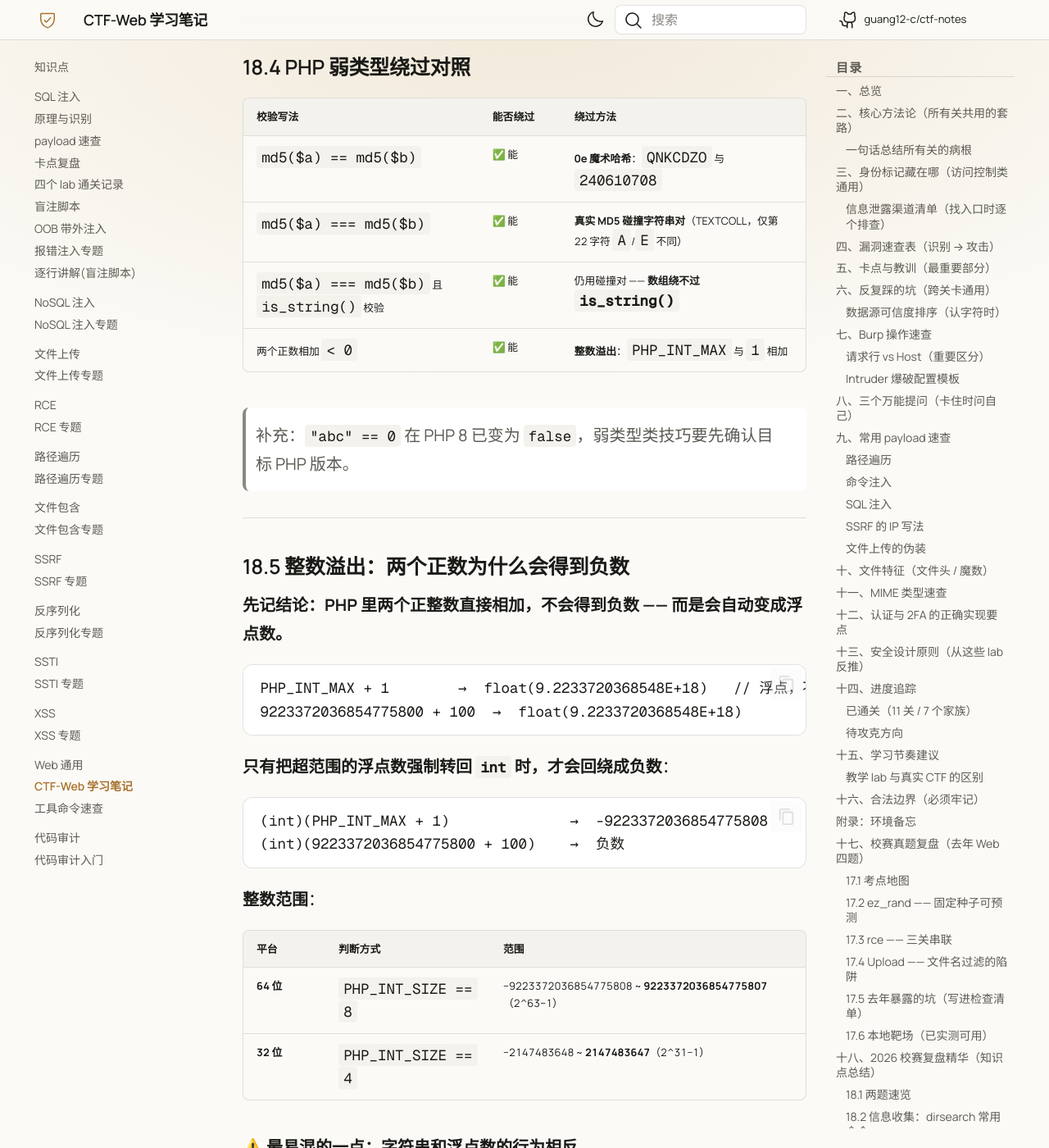
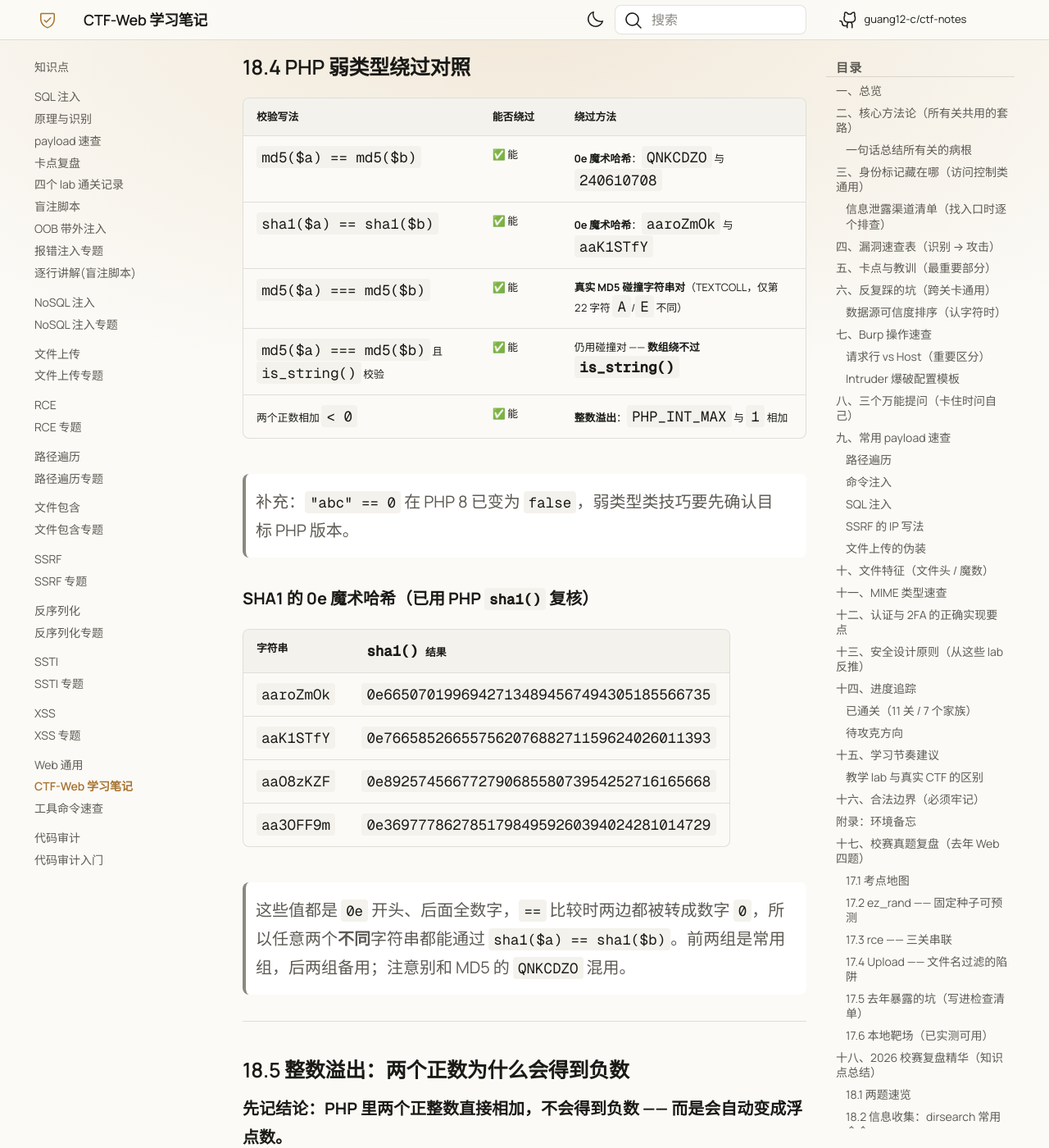
Before and after one commit to guang12-c/ctf-notes, an MkDocs documentation site: the page built from docs/knowledge/web/CTF-Web学习笔记.md, in a window 1280 px wide and 1400 px high, scrolled down 21156 px. Shown: the whole window at 82% size. Built offline with MkDocs 1.6.1 and Material for MkDocs 9.7.7, drawn with Linux system fonts in a browser that asks for light colours; comment, search, counter and statistics services are not loaded.

Commit message:
notes: PHP 弱比较补充 SHA1 0e 魔术哈希对

```diff
--- a/docs/knowledge/web/CTF-Web学习笔记.md
+++ b/docs/knowledge/web/CTF-Web学习笔记.md
@@ -588,11 +588,23 @@ URL 编码后：
 | 校验写法 | 能否绕过 | 绕过方法 |
 |---|---|---|
 | `md5($a) == md5($b)` | ✅ 能 | **0e 魔术哈希**：`QNKCDZO` 与 `240610708` |
+| `sha1($a) == sha1($b)` | ✅ 能 | **0e 魔术哈希**：`aaroZmOk` 与 `aaK1STfY` |
 | `md5($a) === md5($b)` | ✅ 能 | **真实 MD5 碰撞字符串对**（TEXTCOLL，仅第 22 字符 `A`/`E` 不同） |
 | `md5($a) === md5($b)` 且 `is_string()` 校验 | ✅ 能 | 仍用碰撞对 —— **数组绕不过 `is_string()`** |
 | 两个正数相加 `< 0` | ✅ 能 | **整数溢出**：`PHP_INT_MAX` 与 `1` 相加 |
 
 > 补充：`"abc" == 0` 在 PHP 8 已变为 `false`，弱类型类技巧要先确认目标 PHP 版本。
+
+**SHA1 的 0e 魔术哈希（已用 PHP `sha1()` 复核）**
+
+| 字符串 | `sha1()` 结果 |
+|---|---|
+| `aaroZmOk` | `0e66507019969427134894567494305185566735` |
+| `aaK1STfY` | `0e76658526655756207688271159624026011393` |
+| `aaO8zKZF` | `0e89257456677279068558073954252716165668` |
+| `aa3OFF9m` | `0e36977786278517984959260394024281014729` |
+
+> 这些值都是 `0e` 开头、后面全数字，`==` 比较时两边都被转成数字 `0`，所以任意两个**不同**字符串都能通过 `sha1($a) == sha1($b)`。前两组是常用组，后两组备用；注意别和 MD5 的 `QNKCDZO` 混用。
 
 ---
 
```
